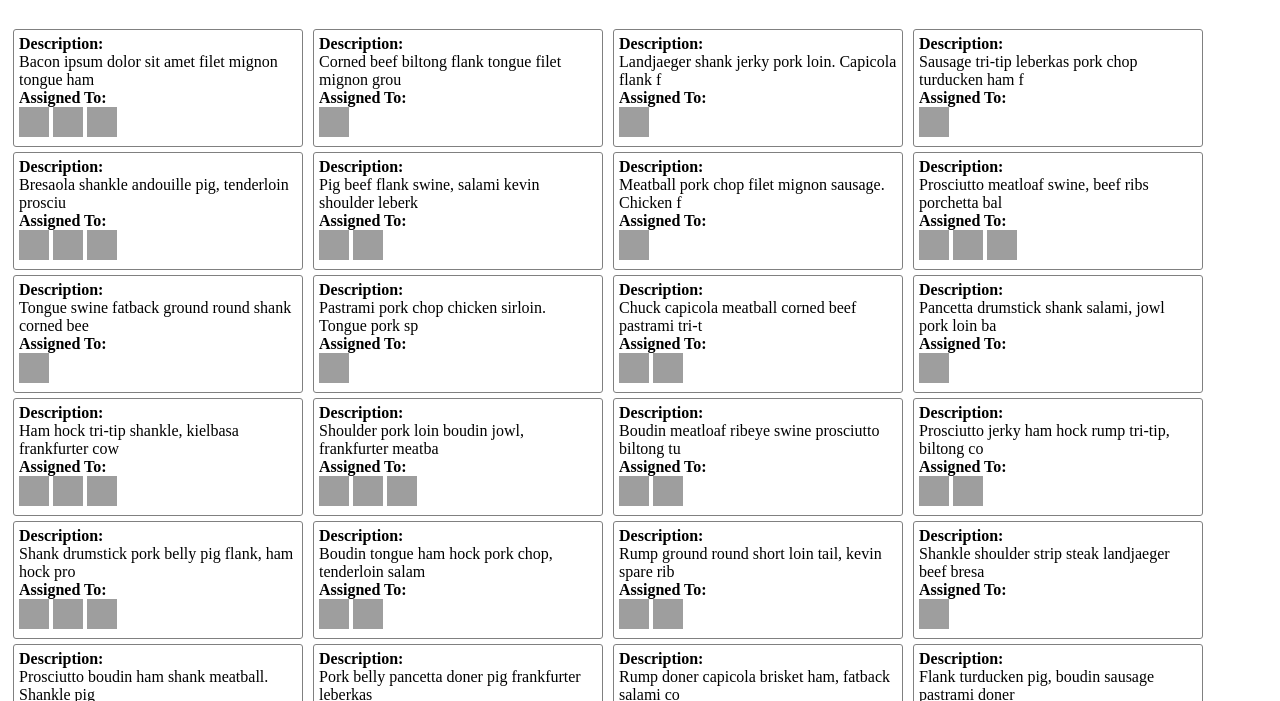
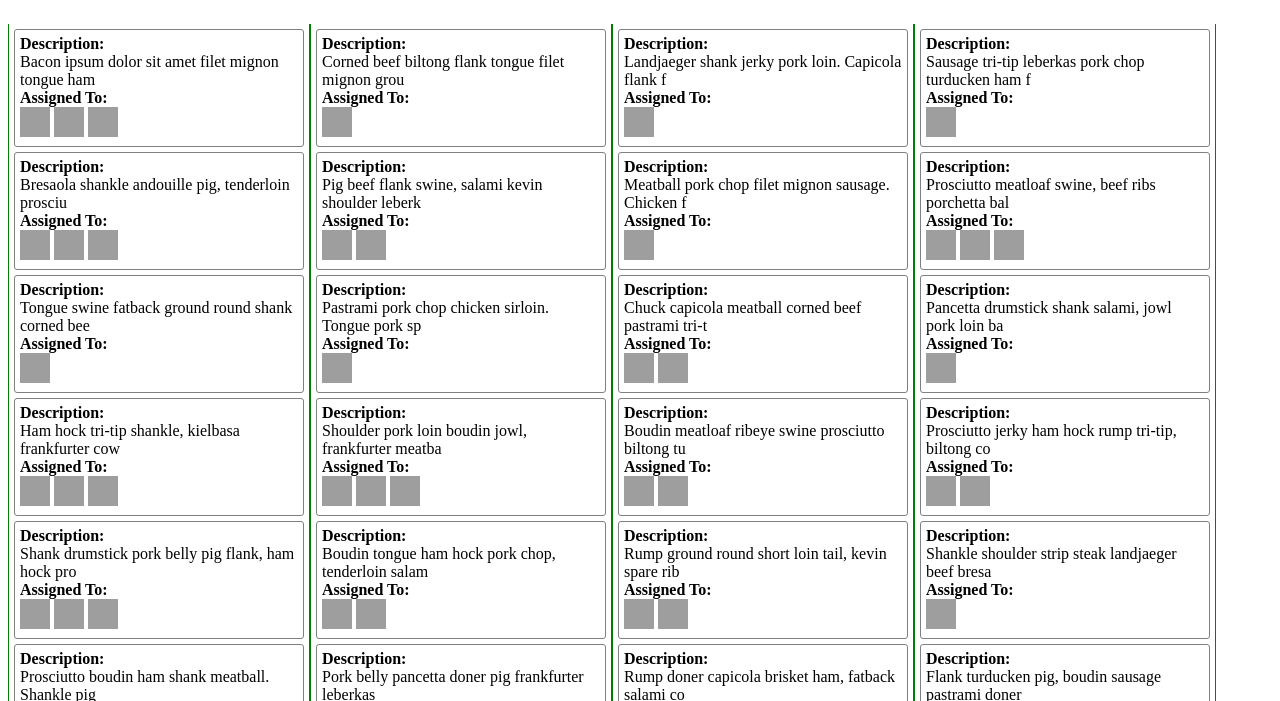
Before and after one commit to aaronfrost/ngperf-demo1, a website: page index.html in a window 1280 px wide. Shown: the part 61-762 px from the top of the page. Drawn offline with Linux system fonts and the light colour scheme; grey boxes are pictures that could not be loaded.

Commit message:
mod a style

```diff
--- a/index.html
+++ b/index.html
@@ -7,7 +7,7 @@
 <body>
   <h1>Angular Task</h1>
   <div ng-controller="MainCtrl">
-    <div ng-repeat="taskList in taskLists" class="tasklist" style="display:inline-block;width:300px;margin:5px 0px">
+    <div ng-repeat="taskList in taskLists" class="tasklist" style="display:inline-block;width:300px;margin:5px 0px; border-left:1px solid green; border-right:1px solid green;">
       <div ng-repeat="task in taskList">
         <span task="task"></span>
       </div>
```
